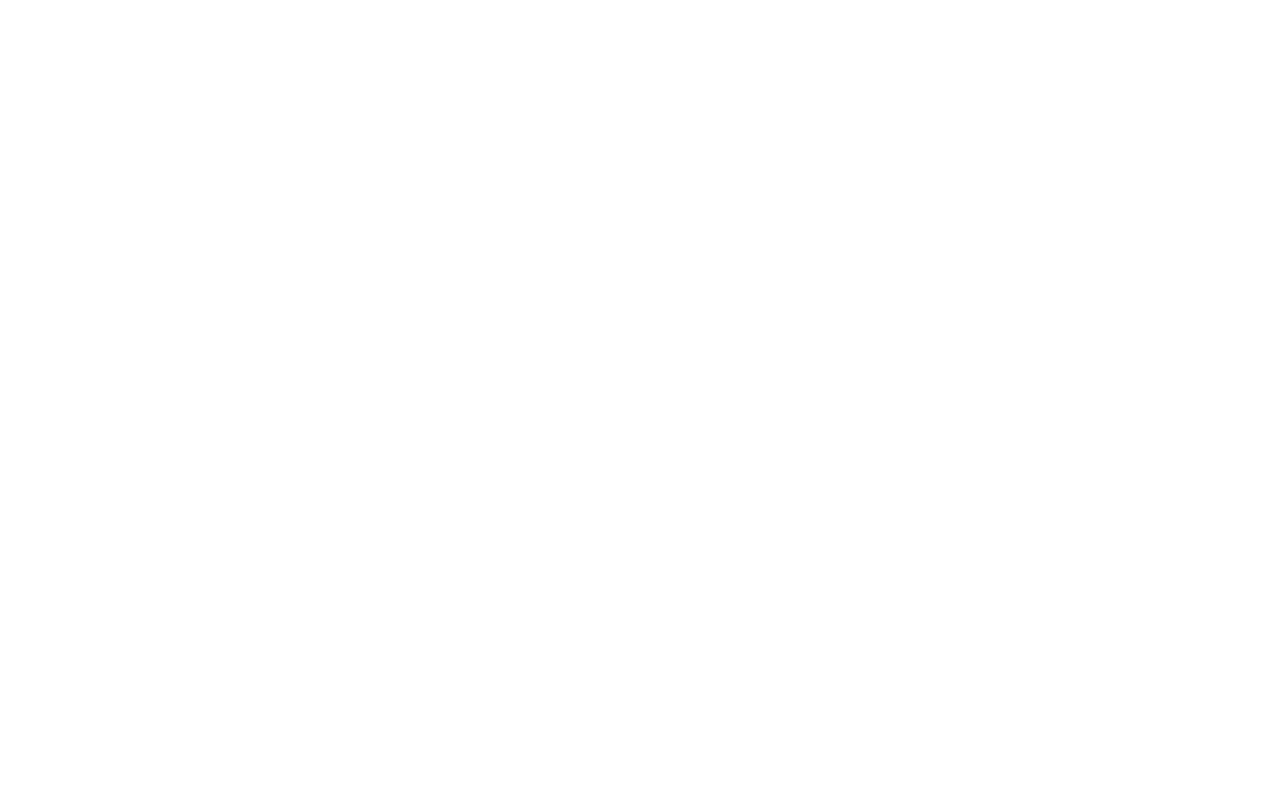
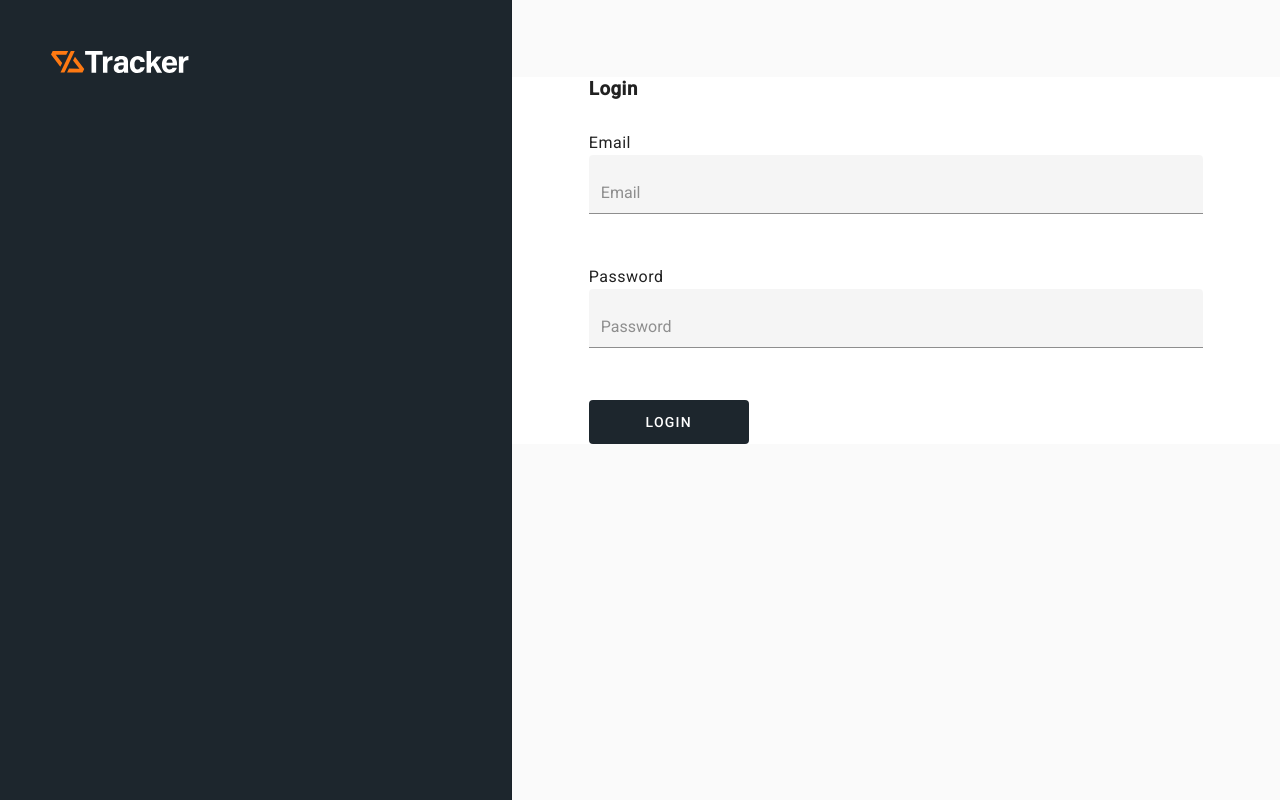
Before and after one commit to GoyalAnuj973/Project-Management-Portal, an Angular app: page /login-page in a window 1280 px wide. Before the commit this address led to /. Built offline with nearby package versions, Linux system fonts and the light colour scheme.

Commit message:
login page

```diff
--- a/src/app/api.service.ts
+++ b/src/app/api.service.ts
@@ -13,6 +13,10 @@
   header = new HttpHeaders({ userID: '1' });
 
   constructor(private http: HttpClient) {}
+
+  login(data: any): Observable<any> {
+    return this.http.post(environment.API_URL + 'auth/login', data);
+  }
 
   getUsers(): Observable<User[]> {
     return this.http.get<User[]>(environment.API_URL + 'user', {
--- a/src/app/app-routing.module.ts
+++ b/src/app/app-routing.module.ts
@@ -1,3 +1,5 @@
+import { LoginPageComponent } from './modules/login-page/login-page.component';
+import { AuthGuard } from './guard/auth.guard';
 import { NgModule } from '@angular/core';
 import { RouterModule, Routes } from '@angular/router';
 import { NavbarComponent } from './components/navbar/navbar.component';
@@ -10,11 +12,16 @@
 const routes: Routes = [
   {
     path: '',
-    redirectTo: 'project-board',
+    redirectTo: 'login-page',
     pathMatch: 'full'
   },
   {
+    path: 'login-page',
+    component: LoginPageComponent
+  },
+  {
     path: '',
+    canActivate: [AuthGuard],
     component: NavbarComponent,
     children: [
       {
--- a/src/app/app.module.ts
+++ b/src/app/app.module.ts
@@ -30,6 +30,7 @@
 import { HeaderComponent } from './components/header/header.component';
 import { NavbarComponent } from './components/navbar/navbar.component';
 import { PersonComponent } from './components/person/person.component';
+import { LoginPageComponent } from './modules/login-page/login-page.component';
 // import { CreateIssueComponent } from './modules/create-issue/create-issue.component';
 // import { CreateProjectComponent } from './modules/create-project/create-project.component';
 // import { DashboardComponent } from './modules/dashboard/dashboard.component';
@@ -46,6 +47,7 @@
     // CreateProjectComponent,
     // CreateIssueComponent,
     HeaderComponent,
+    LoginPageComponent,
     // ButtonComponent,
     // CardComponent,
     // ViewInsightsComponent,
--- /dev/null
+++ b/src/app/guard/auth.guard.ts
@@ -0,0 +1,23 @@
+import { ActivatedRouteSnapshot, Router, CanActivate, RouterStateSnapshot } from '@angular/router';
+import { Injectable } from "@angular/core";
+import { Observable } from 'rxjs';
+import { AuthService } from './auth.service';
+
+@Injectable({
+    providedIn: 'root'
+})
+
+export class AuthGuard implements CanActivate {
+    constructor(private auth: AuthService, private router: Router) {}
+    canActivate(
+        route: ActivatedRouteSnapshot,
+        state: RouterStateSnapshot
+    ): boolean {
+        if(!this.auth.isLoggedIn()){
+            this.router.navigateByUrl('/login-page');
+            return false;
+        }
+        return true;
+    }
+
+}
--- /dev/null
+++ b/src/app/guard/auth.service.ts
@@ -0,0 +1,37 @@
+import { Injectable } from "@angular/core";
+import { Router } from "@angular/router";
+import { ApiService } from "../api.service";
+
+@Injectable({
+    providedIn: 'root'
+})
+export class AuthService {
+    constructor(private apiService: ApiService, private router: Router) {}
+
+    setUser(id: string): void {
+        localStorage.setItem('id', id);
+    }
+
+    getUser(): string | null {
+        return localStorage.getItem('id');
+    }
+
+    isLoggedIn() {
+        return this.getUser() !== null;
+    }
+
+    logOut() {
+        localStorage.removeItem('id');
+        this.router.navigateByUrl('/login-page');
+    }
+
+    loginUser(credentials: any) {
+        this.apiService.login(credentials).subscribe((response) => {
+            if(response.message == 'User signed in') {
+                this.setUser(response.userId);
+                this.router.navigateByUrl('/project-board');
+            }
+            return new Error('failed login');
+        });
+    }
+}
--- /dev/null
+++ b/src/app/modules/login-page/login-page.component.html
@@ -0,0 +1,43 @@
+<!-- <p>login-page works!</p> -->
+<mat-drawer-container class="container">
+    <mat-drawer mode="side" opened="true" class="side-container">
+        <div>
+            <img src="../../../assets/icons/logo.svg" class="logo" alt="logo" />
+        </div>
+        <div>
+
+        </div>
+    </mat-drawer>
+    <mat-drawer-content>
+        <section class="main-container">
+            <section class="login-container">
+                <h1 class="heading global-text-heading-4">Login</h1>
+                <section class="login-form-container">
+                    <form [formGroup]="loginForm">
+                        <div class="row">
+                            <div class="column">
+                                <mat-label for="email">Email</mat-label>
+                                <mat-form-field class="email" appearance="fill">
+                                    <input formControlName="email" matInput placeholder="Email" />
+                                </mat-form-field>
+                            </div>
+                        </div>
+                        <div class="row">
+                            <div class="column">
+                                <mat-label for="password">Password</mat-label>
+                                <mat-form-field class="password" appearance="fill">
+                                    <input type="password" formControlName="password" matInput placeholder="Password" />
+                                </mat-form-field>
+                            </div>
+                        </div>
+                        <app-button
+                            (btnClick)="loginProcess()"
+                            [text]="'Login'"
+                            [btnType]="'primary'"
+                        ></app-button>
+                    </form>
+                </section>
+            </section>
+        </section>
+    </mat-drawer-content>
+</mat-drawer-container>
--- /dev/null
+++ b/src/app/modules/login-page/login-page.component.scss
@@ -0,0 +1,40 @@
+.container {
+    width: 100%;
+    height: 100%;
+    overflow: hidden;
+
+    .logo {
+        padding: 10%;
+    }
+
+    .nav-list {
+        padding: 5px;
+        margin: 0 0px 5px 15px;
+    }
+
+    .side-container{
+        width: 40%;
+        background-color: #1d262d;
+    }
+
+    .main-container{
+        background: white;
+    }
+}
+
+.login-container {
+    margin: 10%;
+    .heading {
+        margin: 56px 0px 30px 0px;
+    }
+    .row{
+        margin-bottom: 30px;
+        display: flex;
+        gap: 38px;
+        .column{
+            flex: 1;
+            display: flex;
+            flex-direction: column;
+        }
+    }
+}
--- /dev/null
+++ b/src/app/modules/login-page/login-page.component.ts
@@ -0,0 +1,33 @@
+import { AuthService } from './../../guard/auth.service';
+import { FormGroup, FormControl, Validators } from '@angular/forms';
+import { Component, OnInit } from '@angular/core';
+import { Router } from '@angular/router';
+
+
+@Component({
+  selector: 'app-login-page',
+  templateUrl: './login-page.component.html',
+  styleUrls: ['./login-page.component.scss']
+})
+export class LoginPageComponent implements OnInit {
+
+  constructor(private loginService: AuthService, private router: Router) { }
+
+  ngOnInit(): void {
+    if (this.loginService.isLoggedIn()){
+      this.router.navigateByUrl('/project-board');
+    }
+  }
+
+  loginForm = new FormGroup({
+    email: new FormControl('', [Validators.required]),
+    password: new FormControl('', [Validators.required])
+  });
+
+  loginProcess() {
+    if(this.loginForm.valid) {
+      this.loginService.loginUser(this.loginForm.value);
+    }
+  }
+
+}
```
Also changed, not shown: 2 other files (tests, documents, lock files or other folders).
